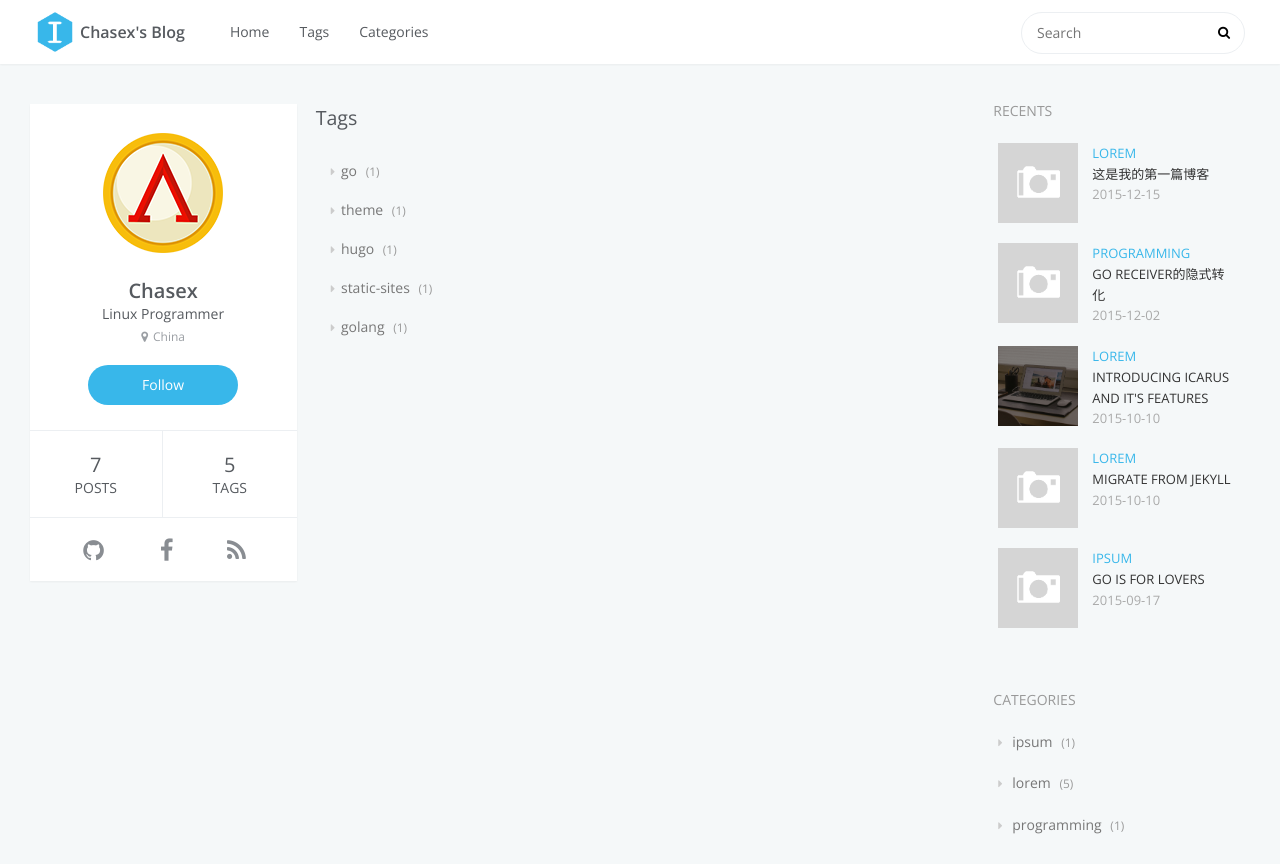
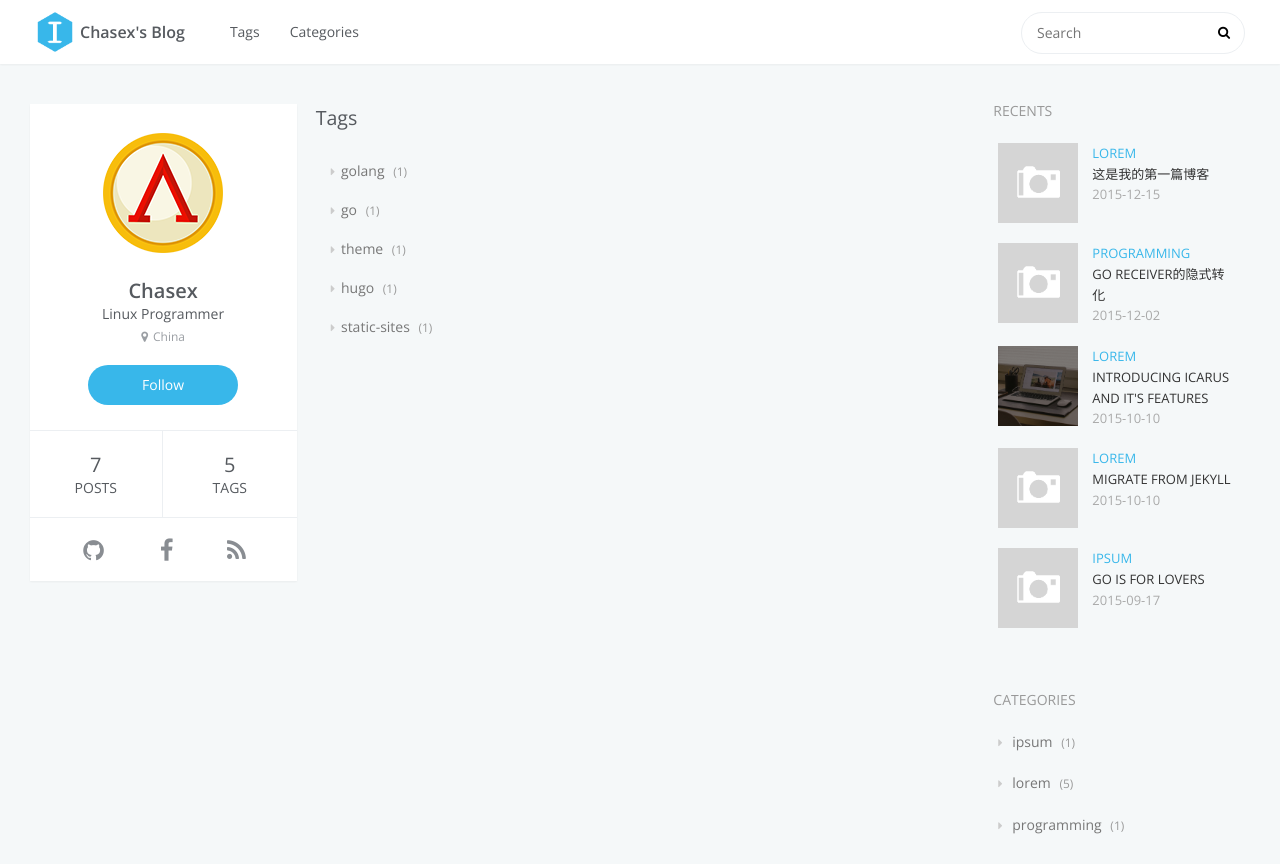
Before and after one commit to wuxibin89/chasex.github.io, a plain HTML site: page tags/index.html in a window 1280 px wide. Shown: the top 864 px of the page. Drawn offline with nearby package versions, Linux system fonts and the light colour scheme; some packages are replaced by stand-ins of ours.

Commit message:
fix error

```diff
--- a/tags/index.html
+++ b/tags/index.html
@@ -52,12 +52,6 @@
       <nav id="main-nav">
 
 
-          <a class="main-nav-link" href="/">Home</a>
-
-
-
-
-
 
 
 
@@ -93,12 +87,6 @@
     <table class="menu outer">
       <tbody>
           <tr>
-
-
-          <td><a class="main-nav-link" href="/">Home</a></td>
-
-
-
 
 
 
@@ -229,6 +217,11 @@
                     <ul class="category-list">
 
                         <li class="category-list-item">
+                            <a class="category-list-link" href="golang">golang</a>
+                            <span class="category-list-count">1</span>
+                        </li>
+
+                        <li class="category-list-item">
                             <a class="category-list-link" href="go">go</a>
                             <span class="category-list-count">1</span>
                         </li>
@@ -245,11 +238,6 @@
 
                         <li class="category-list-item">
                             <a class="category-list-link" href="static-sites">static-sites</a>
-                            <span class="category-list-count">1</span>
-                        </li>
-
-                        <li class="category-list-item">
-                            <a class="category-list-link" href="golang">golang</a>
                             <span class="category-list-count">1</span>
                         </li>
 
```
Also changed, not shown: 2015/06/24/creating-a-new-theme/index.html (+0 -12 lines), 2015/08/03/hugo-is-for-lovers/index.html (+0 -12 lines), 2015/09/17/go-is-for-lovers/index.html (+0 -12 lines), 2015/10/10/introducing-icarus-and-its-features/index.html (+0 -12 lines), 2015/10/10/migrate-from-jekyll/index.html (+0 -12 lines), 2015/12/02/go-receiver的隐式转化/index.html (+0 -12 lines), 2015/12/15/这是我的第一篇博客/index.html (+0 -12 lines), 404.html (+0 -12 lines), categories/index.html (+0 -12 lines), categories/ipsum/index.html (+0 -12 lines), categories/lorem/index.html (+0 -12 lines), categories/programming/index.html (+0 -12 lines), index.html (+0 -12 lines), post/index.html (+0 -12 lines), 5 more files.
